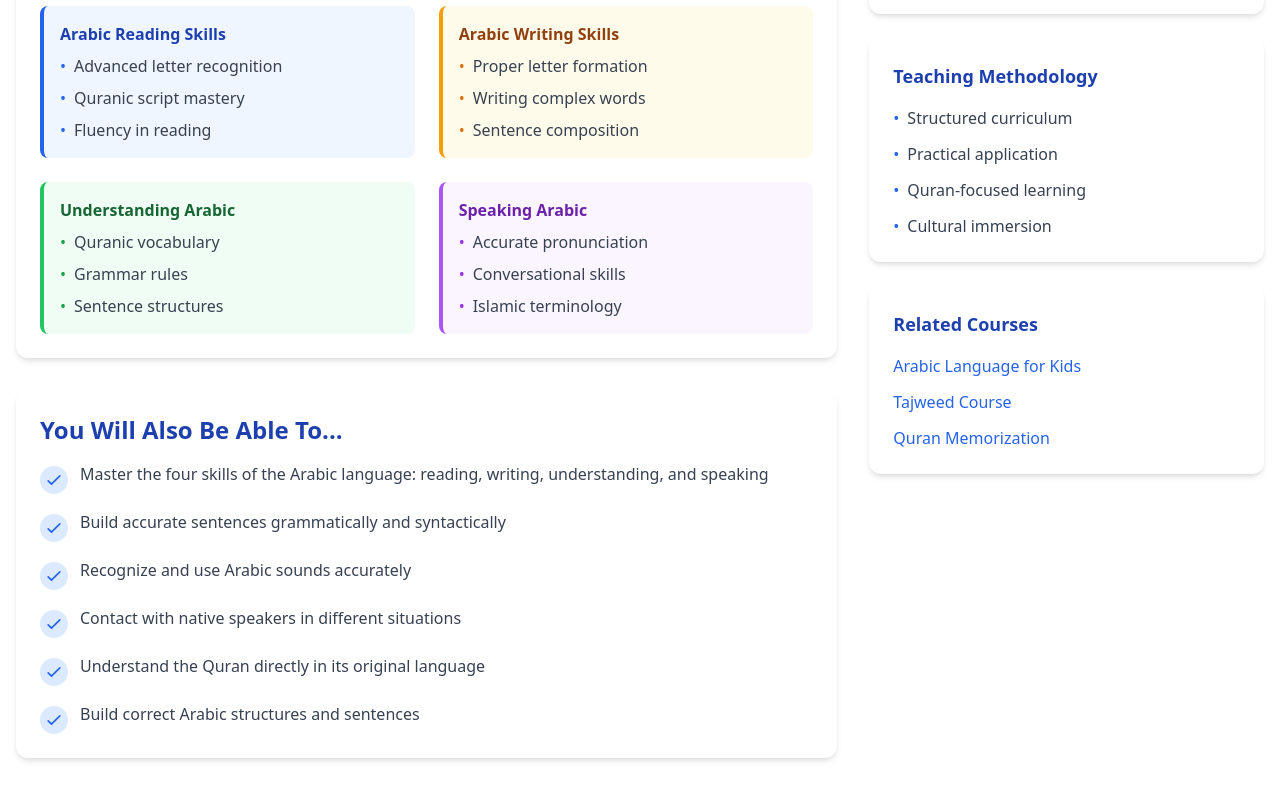
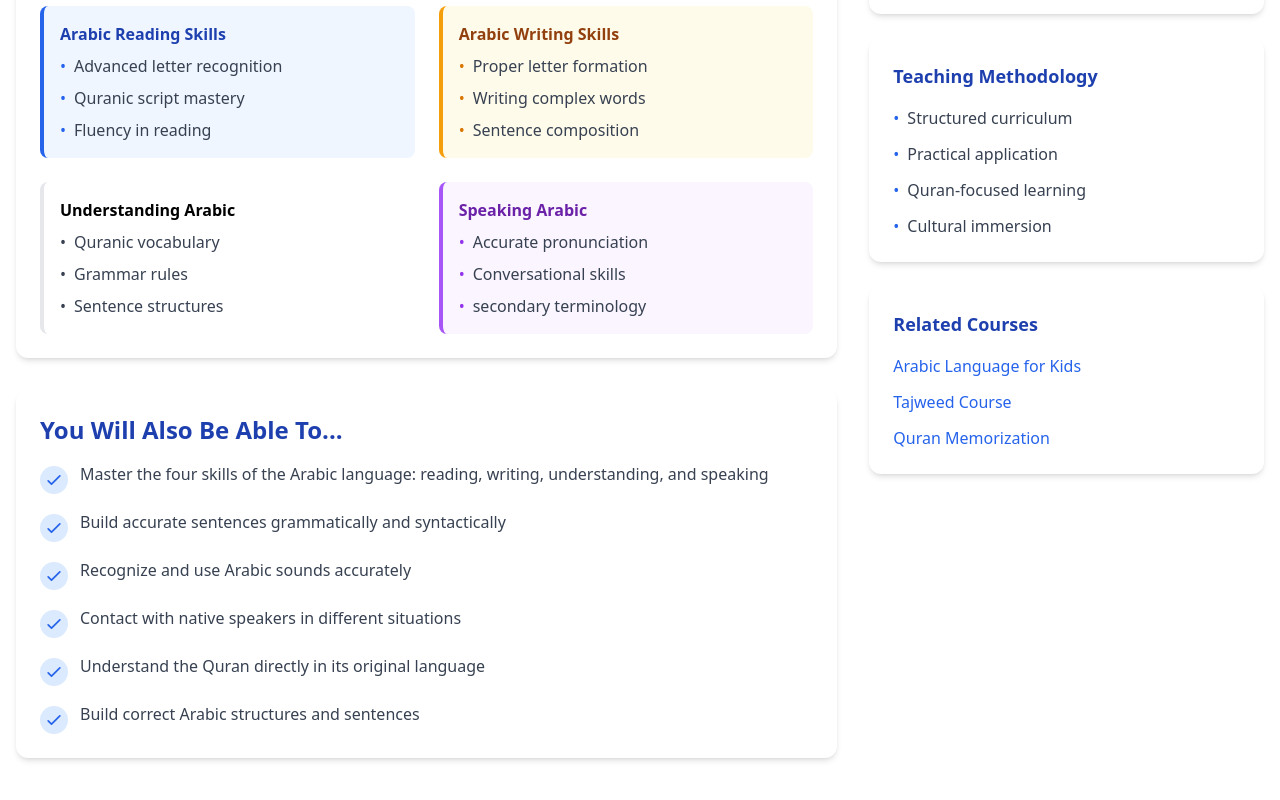
Before and after one commit to abdelrahmanfathyradwan/nebrasAcademy, a React (Vite) app: page /courses/arabic in a window 1280 px wide. Shown: the part 898-1698 px from the top of the page. Built offline with nearby package versions, Linux system fonts and the light colour scheme.

Commit message:
Update Arabic.jsx

```diff
--- a/src/courses/Arabic.jsx
+++ b/src/courses/Arabic.jsx
@@ -121,19 +121,19 @@ const Arabic = () => {
                     </li>
                   </ul>
                 </div>
-                <div className="bg-green-50 p-4 rounded-lg border-l-4 border-green-500">
-                  <h3 className="font-semibold text-green-800 mb-2">Understanding Arabic</h3>
+                <div className="bg-secondary-50 p-4 rounded-lg border-l-4 border-secondary-500">
+                  <h3 className="font-semibold text-secondary-800 mb-2">Understanding Arabic</h3>
                   <ul className="text-gray-700 space-y-2">
                     <li className="flex items-start">
-                      <span className="text-green-600 mr-2">•</span>
+                      <span className="text-secondary-600 mr-2">•</span>
                       <span>Quranic vocabulary</span>
                     </li>
                     <li className="flex items-start">
-                      <span className="text-green-600 mr-2">•</span>
+                      <span className="text-secondary-600 mr-2">•</span>
                       <span>Grammar rules</span>
                     </li>
                     <li className="flex items-start">
-                      <span className="text-green-600 mr-2">•</span>
+                      <span className="text-secondary-600 mr-2">•</span>
                       <span>Sentence structures</span>
                     </li>
                   </ul>
@@ -151,7 +151,7 @@ const Arabic = () => {
                     </li>
                     <li className="flex items-start">
                       <span className="text-purple-600 mr-2">•</span>
-                      <span>Islamic terminology</span>
+                      <span>secondary terminology</span>
                     </li>
                   </ul>
                 </div>
@@ -262,7 +262,7 @@ const Arabic = () => {
                 </div>
               </div>
               <a
-              href='https://wa.me/201146162847?text=Peace%20be%20upon%20you%20and%20God%27s%20mercy%20and%20blessings.%20We%20are%20the%20Nebras%20team%20for%20Quran%20education.%20How%20can%20we%20help%20you%3F'
+              href='https://wa.me/201146162847 '
                   target='_blank'
                   rel='noopener noreferrer'
               >
```
